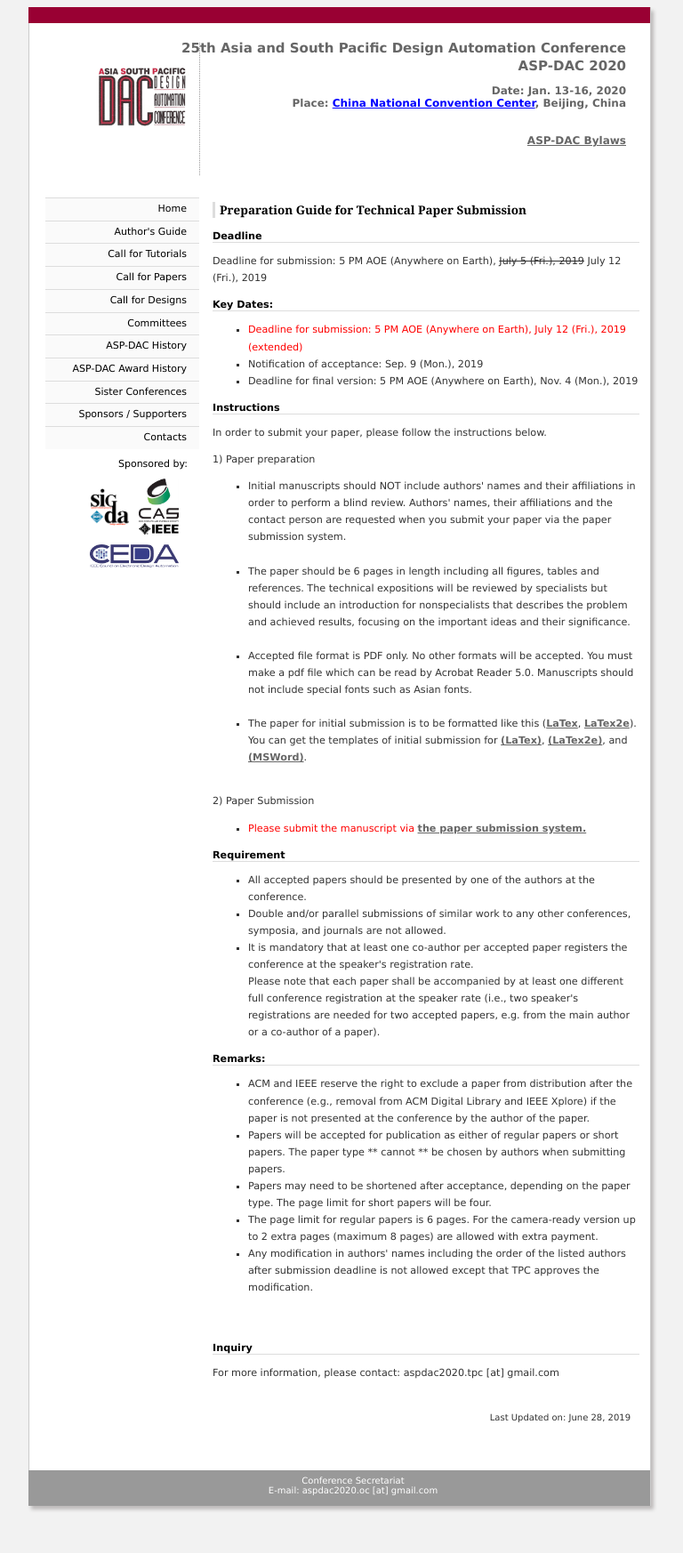
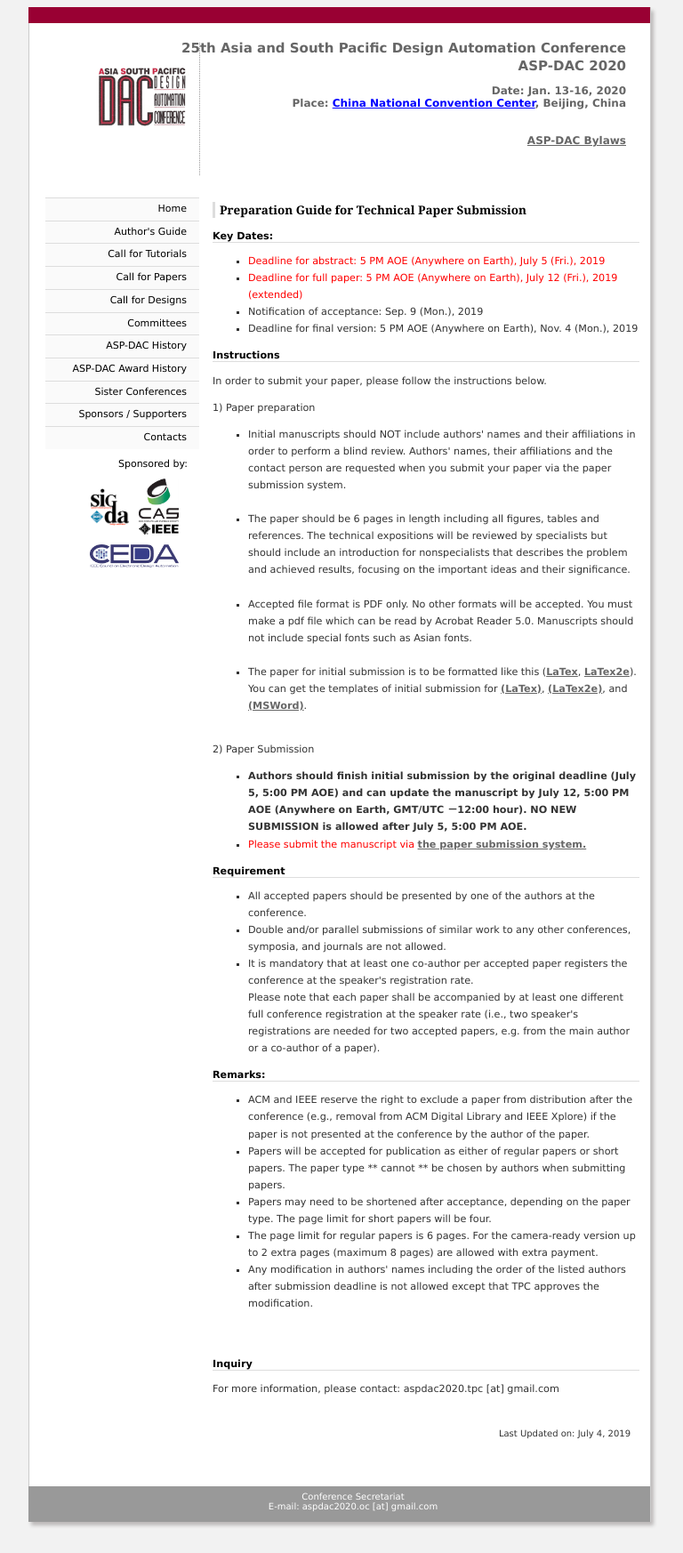
Before and after one commit to aspdac2020/aspdac20, a plain HTML site: page author/paper/index.html in a window 1280 px wide. Shown: the whole page at 89% size, without its empty margins (255-1023 px from the left). Drawn offline with Linux system fonts and the light colour scheme.

Commit message:
Add files via upload

```diff
--- a/author/paper/index.html
+++ b/author/paper/index.html
@@ -73,15 +73,24 @@
 
             <div id="main">
                 <h1>Preparation Guide for Technical Paper Submission</h1>
+            <!--
                 <h2> Deadline </h2>
                 <p>
-                    Deadline for submission: 5 PM AOE (Anywhere on Earth), <del>July 5 (Fri.), 2019</del> July 12 (Fri.), 2019<br>
+                    Deadline for submission: 5 PM AOE (Anywhere on Earth), <del>July 5 (Fri.), 2019</del> July 12 (Fri.), 2019.<br>
 
+
+                -->
                     <h2>Key Dates:</h2>
                     <ul>
                         <li>
                             <font color="#ff0000">
-                                Deadline for submission: 5 PM AOE
+                                Deadline for abstract: 5 PM AOE
+                                (Anywhere on Earth), July 5 (Fri.), 2019
+                            </font>
+                        </li>
+                        <li>
+                            <font color="#ff0000">
+                                Deadline for full paper: 5 PM AOE
                                 (Anywhere on Earth), July 12 (Fri.), 2019 (extended)
                             </font>
                         </li>
@@ -90,7 +99,7 @@
                     </ul>
 
                     <h2>Instructions</h2>
-                <p>In order to submit your paper, please follow the instructions below. </p>
+<p>In order to submit your paper, please follow the instructions below. </p>
                 <p>1) Paper preparation</p>
                 <ul>
                     <li>
@@ -129,6 +138,7 @@
                 </ul>
                 <p>2) Paper Submission</p>
                 <ul>
+                    <li><b>Authors should finish initial submission by the original deadline (July 5, 5:00 PM AOE) and can update the manuscript by July 12, 5:00 PM AOE (Anywhere on Earth, GMT/UTC －12:00 hour). NO NEW SUBMISSION is allowed after July 5, 5:00 PM AOE.</b></li>
                     <li>
                         <font color="#ff0000">
                             Please submit the manuscript via
@@ -186,7 +196,7 @@
                     For more information, please contact: aspdac2020.tpc [at] gmail.com
                 </p>
 
-                <h6>Last Updated on: June 28, 2019</h6>
+                <h6>Last Updated on: July 4, 2019</h6>
 
             </div><!--main-->
             <div class="clear">&nbsp;</div>
```
Also changed, not shown: cfp/index.html (+4 -3 lines), index.html (+6 -5 lines), 1 other file.
